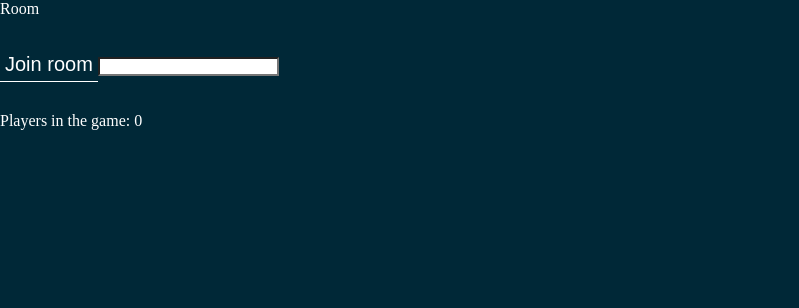
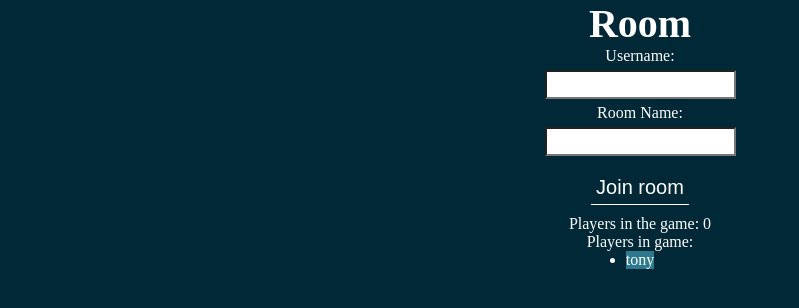
Before and after one commit to Nevashka/front-end-lets-get-quizzical, a React (Create React App) app: page /Room in a window 1280 px wide. Shown: the top 308 px of the page, without its empty margins (0-799 px from the left). Built offline with nearby package versions, Linux system fonts and the light colour scheme; no server answers.

Commit message:
add player count and player names

```diff
--- a/src/pages/Room/index.js
+++ b/src/pages/Room/index.js
@@ -4,7 +4,9 @@
 import React, { useState, useEffect } from 'react';
 import io from 'socket.io-client';
 
-const socket = io('http://localhost:5001/Room');
+import './style.css'
+
+const socket = io('http://localhost:5001');
 
 
 
@@ -13,6 +15,8 @@ const Room = () => {
 
   const [roomName, setRoomName] = useState(null);
   const [numPlayers, setNumPlayers] = useState(0)
+  const [username, setUsername] = useState(null)
+  const [players, setPlayers] = useState(['tony'])
 
   useEffect(() => {
 
@@ -25,25 +29,50 @@ const Room = () => {
         setNumPlayers(data)
     } )
 
+    socket.on('add player', data => {
+      setPlayers(...players, data)
+    })
 
-}, []);
 
-  const handleChange = (e) => {
+
+  }, []);
+
+
+
+  const handleChangeRoom = (e) => {
     setRoomName(e.target.value)
+  }
+  const handleChangeName = (e) => {
+    setUsername(e.target.value)
   }
 
   const joinRoom = () => {
     console.log('joining room:', roomName)
-    socket.emit('join room', {room:roomName})
+    socket.emit('join room', {room:roomName, player:username})
   }
   return (
     <>
-      <div>Room</div>
-      <div id="join button">
-          <button onClick={joinRoom}>Join room</button>
-          <input type="text" onChange={handleChange} style={{backgroundColor:'white', color:'black'}}></input>
-          <br></br>
+      <h1>Room</h1>
+      <div id="join-button">
+          <label>Username:</label>
+          <input id="username" type="text" onChange={handleChangeName} style={{backgroundColor:'white', color:'black'}}></input>
+          <label>Room Name:</label>
+          <input id="roomname" type="text" onChange={handleChangeRoom} style={{backgroundColor:'white', color:'black'}}></input>
+          <button id="join" onClick={joinRoom}>Join room</button>
+      </div>
+      <div id="players">
+
           <p>Players in the game: {numPlayers}</p>
+          <p> Players in game:</p>
+          <ul>
+
+          {
+            players.map((player,i) => {
+              return <li key={i}>{player}</li>
+            })
+          }
+          </ul>
+
       </div>
     </>
 
--- /dev/null
+++ b/src/pages/Room/style.css
@@ -0,0 +1,37 @@
+*{
+    padding: 0px;
+    margin: 0px;
+    box-sizing: border-box;
+}
+
+h1{
+    font-size:40px;
+    text-align: center;
+
+}
+
+
+
+#join-button{
+   display: flex;
+   flex-direction: column;
+   align-items: center;
+   justify-content: center;
+
+}
+
+#join{
+    margin: 10px;
+}
+
+#username,#roomname{
+    padding: 5px;
+    margin: 5px;
+}
+
+#players{
+    display: flex;
+    flex-direction: column;
+    justify-content: center;
+    align-items: center;
+}
--- a/src/pages/Settings/index.js
+++ b/src/pages/Settings/index.js
@@ -5,6 +5,7 @@ import InputAdornment from '@mui/material/InputAdornment';
 import { styled } from '@mui/material/styles'
 import MenuItem from '@mui/material/MenuItem';
 import io from 'socket.io-client';
+import { Link } from 'react-router-dom'
 
 import { Categories } from '../../data'
 import './style.css'
@@ -134,7 +135,10 @@ const Settings = () => {
 
 
       </form>
+      <Link to='/Room'>
         <button onClick={createRoom}>create room</button>
+
+      </Link>
     </div>
   )
 };
```
